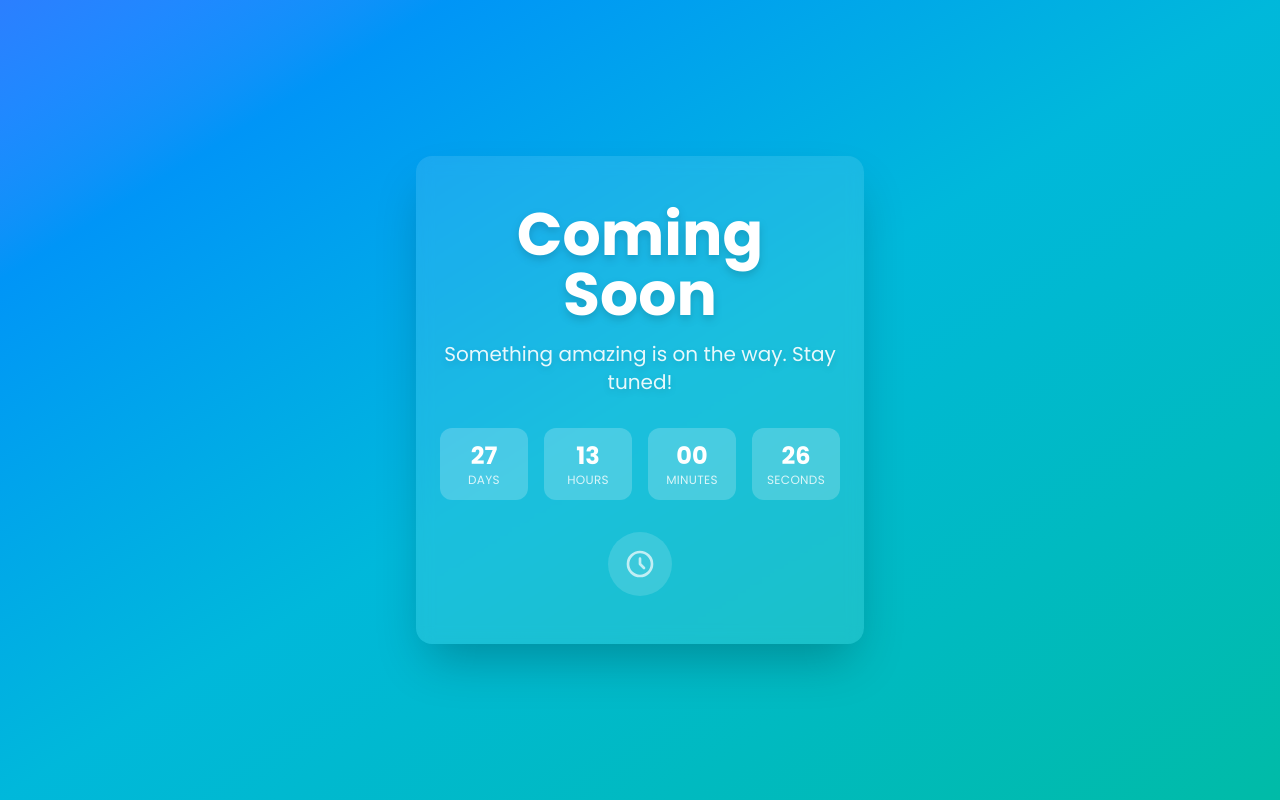
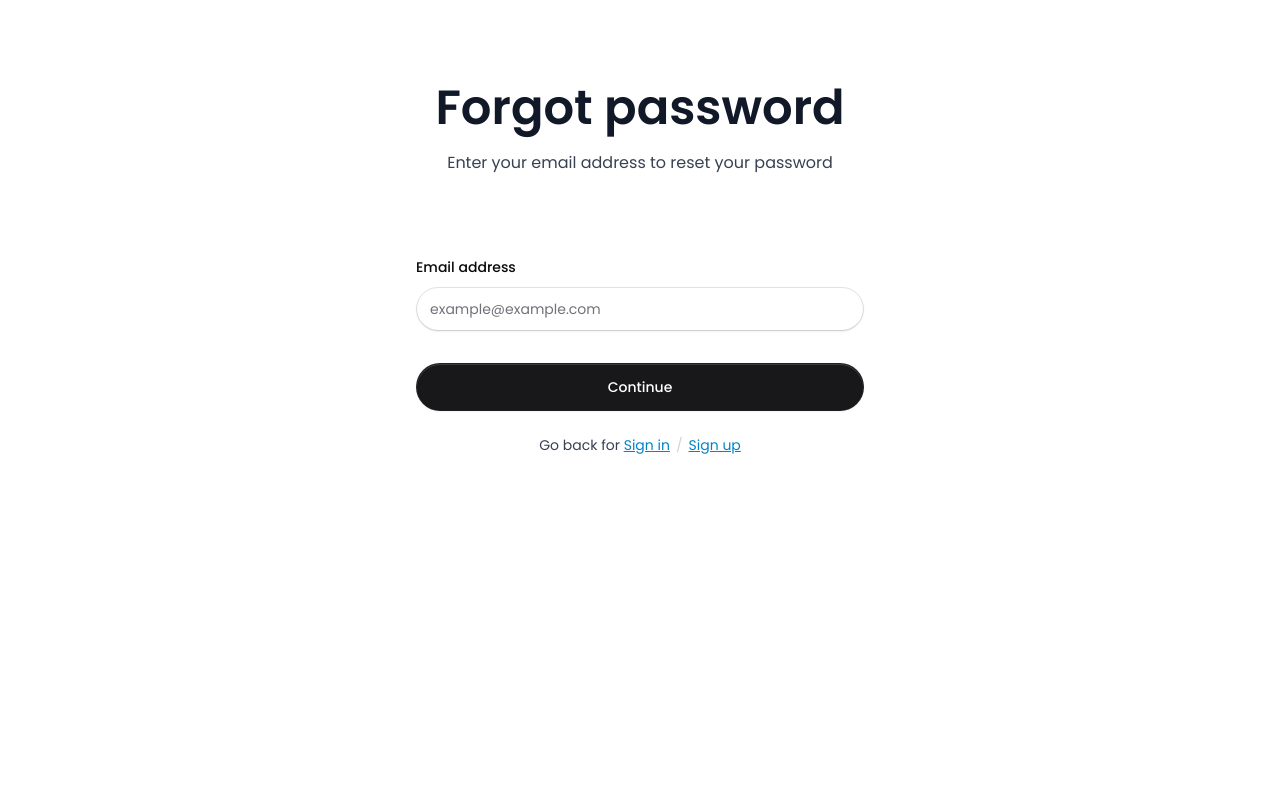
Before and after one commit to Anindoroyapu/4001-nx-mooni, a Next.js app: page /forgot-password in a window 1280 px wide. Built offline with nearby package versions, Linux system fonts and the light colour scheme.

Commit message:
Refactor layout and header components by removing unused imports and commented code for cleaner structure

```diff
--- a/src/app/layout.tsx
+++ b/src/app/layout.tsx
@@ -1,11 +1,7 @@
-'use client'
 import Aside from '@/components/aside'
 import '@/styles/tailwind.css'
-import { Metadata } from 'next'
 import { Poppins } from 'next/font/google'
 import GlobalClient from './GlobalClient'
-import useCountDownTime from '@/hooks/useCountDownTime'
-import { useEffect, useState } from 'react'
 
 const poppins = Poppins({
   subsets: ['latin'],
@@ -13,105 +9,25 @@ const poppins = Poppins({
   weight: ['300', '400', '500', '600', '700'],
 })
 
-// export const metadata: Metadata = {
-//   title: {
-//     template: '%s - Mooni',
-//     default: 'Mooni',
-//   },
-//   description:
-//     'Mooni is a modern and elegant template for Next.js, Tailwind CSS, and TypeScript. It is designed to be simple and easy to use, with a focus on performance and accessibility.',
-//   keywords: ['Next.js', 'Tailwind CSS', 'TypeScript', 'Mooni', 'Headless UI', 'Fashion', 'E-commerce'],
-// }
+export const metadata = {
+  title: {
+    template: '%s - Mooni',
+    default: 'Mooni',
+  },
+  description:
+    'Mooni is a modern and elegant template for Next.js, Tailwind CSS, and TypeScript. It is designed to be simple and easy to use, with a focus on performance and accessibility.',
+  keywords: ['Next.js', 'Tailwind CSS', 'TypeScript', 'Mooni', 'Headless UI', 'Fashion', 'E-commerce'],
+}
 
 export default function RootLayout({ children }: { children: React.ReactNode }) {
-  const targetDate = new Date("2026-01-15T00:00:00").getTime();
-
-  const calculateTimeLeft = () => {
-    const now = new Date().getTime();
-    const difference = targetDate - now;
-    if (difference <= 0) {
-      return null;
-    }
-
-    return {
-      days: Math.floor(difference / (1000 * 60 * 60 * 24)),
-      hours: Math.floor((difference / (1000 * 60 * 60)) % 24),
-      minutes: Math.floor((difference / (1000 * 60)) % 60),
-      seconds: Math.floor((difference / 1000) % 60),
-    };
-  };
-
-  const [timeLeft, setTimeLeft] = useState(calculateTimeLeft());
-
-  useEffect(() => {
-    const timer = setInterval(() => {
-      setTimeLeft(calculateTimeLeft());
-    }, 1000);
-
-    return () => clearInterval(timer);
-  }, []);
   return (
     <html lang="en" className={poppins.className}>
       <body className="bg-white text-neutral-900 dark:bg-neutral-900 dark:text-neutral-200">
         <Aside.Provider>
-          {/* {children} */}
-         <div className="min-h-screen flex items-center justify-center bg-gradient-to-br
-from-blue-500 via-cyan-500 to-teal-500
-dark:from-blue-900 dark:via-cyan-900 dark:to-teal-900">
-      <div className="text-center px-6 py-12 bg-white/10 backdrop-blur-sm rounded-2xl shadow-2xl max-w-md mx-auto">
-        <h1 className="text-4xl md:text-6xl font-bold text-white mb-4 drop-shadow-lg">
-          Coming Soon
-        </h1>
-
-        <p className="text-lg md:text-xl text-white/90 mb-8 drop-shadow-md">
-          Something amazing is on the way. Stay tuned!
-        </p>
-
-        {timeLeft ? (
-          <div className="grid grid-cols-4 gap-4 text-white mb-8">
-            {Object.entries(timeLeft).map(([label, value]) => (
-              <div
-                key={label}
-                className="bg-white/20 rounded-xl py-3 px-2"
-              >
-                <div className="text-2xl font-bold">
-                  {String(value).padStart(2, "0")}
-                </div>
-                <div className="text-xs uppercase tracking-wide opacity-80">
-                  {label}
-                </div>
-              </div>
-            ))}
-          </div>
-        ) : (
-          <p className="text-white text-xl font-semibold">
-            🚀 We are live now!
-          </p>
-        )}
-
-        <div className="animate-pulse">
-          <div className="w-16 h-16 bg-white/20 rounded-full mx-auto flex items-center justify-center">
-            <svg
-              className="w-8 h-8 text-white"
-              fill="none"
-              stroke="currentColor"
-              viewBox="0 0 24 24"
-            >
-              <path
-                strokeLinecap="round"
-                strokeLinejoin="round"
-                strokeWidth={2}
-                d="M12 8v4l3 3m6-3a9 9 0 11-18 0 9 9 0 0118 0z"
-              />
-            </svg>
-          </div>
-        </div>
-      </div>
-    </div>
+          {children}
 
           {/* Client component: Toaster, ... */}
           <GlobalClient />
-
         </Aside.Provider>
       </body>
     </html>
--- a/src/components/Header/AvatarDropdown.tsx
+++ b/src/components/Header/AvatarDropdown.tsx
@@ -1,12 +1,8 @@
 'use client'
 
-import avatarImage from '@/images/users/avatar4.jpg'
-import Avatar from '@/shared/Avatar/Avatar'
 import { Popover, PopoverButton, PopoverPanel } from '@headlessui/react'
 import { UserCircle02Icon } from '@hugeicons/core-free-icons'
 import { HugeiconsIcon } from '@hugeicons/react'
-import { Divider } from '../Divider'
-import { Link } from '../Link'
 
 interface Props {
   className?: string
@@ -25,7 +21,7 @@ export default function AvatarDropdown({ className }: Props) {
           anchor="bottom end"
           className="z-10 mt-3 w-80 rounded-3xl px-4 shadow-lg ring-1 ring-black/5 transition duration-200 ease-in-out data-closed:translate-y-1 data-closed:opacity-0 sm:px-0"
         >
-          <div className="relative grid grid-cols-1 gap-6 bg-white px-6 py-7 dark:bg-neutral-800">
+          {/* <div className="relative grid grid-cols-1 gap-6 bg-white px-6 py-7 dark:bg-neutral-800">
             <div className="flex items-center space-x-3">
               <Avatar imgUrl={avatarImage.src} sizeClass="size-12" />
 
@@ -37,7 +33,6 @@ export default function AvatarDropdown({ className }: Props) {
 
             <Divider />
 
-            {/* ------------------ 1 --------------------- */}
             <Link
               href={'/account'}
               className="-m-3 flex items-center rounded-lg p-2 transition duration-150 ease-in-out hover:bg-neutral-100 focus:outline-hidden focus-visible:ring-3 focus-visible:ring-orange-500/50 dark:hover:bg-neutral-700"
@@ -65,7 +60,6 @@ export default function AvatarDropdown({ className }: Props) {
               </div>
             </Link>
 
-            {/* ------------------ 2 --------------------- */}
             <Link
               href={'/orders'}
               className="-m-3 flex items-center rounded-lg p-2 transition duration-150 ease-in-out hover:bg-neutral-100 focus:outline-hidden focus-visible:ring-3 focus-visible:ring-orange-500/50 dark:hover:bg-neutral-700"
@@ -111,7 +105,6 @@ export default function AvatarDropdown({ className }: Props) {
               </div>
             </Link>
 
-            {/* ------------------ 2 --------------------- */}
             <Link
               href={'/account-wishlists'}
               className="-m-3 flex items-center rounded-lg p-2 transition duration-150 ease-in-out hover:bg-neutral-100 focus:outline-hidden focus-visible:ring-3 focus-visible:ring-orange-500/50 dark:hover:bg-neutral-700"
@@ -134,7 +127,7 @@ export default function AvatarDropdown({ className }: Props) {
 
             <Divider />
 
-            {/* ------------------ 2 --------------------- */}
+
             <Link
               href={'#'}
               className="-m-3 flex items-center rounded-lg p-2 transition duration-150 ease-in-out hover:bg-neutral-100 focus:outline-hidden focus-visible:ring-3 focus-visible:ring-orange-500/50 dark:hover:bg-neutral-700"
@@ -190,7 +183,6 @@ export default function AvatarDropdown({ className }: Props) {
               </div>
             </Link>
 
-            {/* ------------------ 2 --------------------- */}
             <Link
               href={'#'}
               className="-m-3 flex items-center rounded-lg p-2 transition duration-150 ease-in-out hover:bg-neutral-100 focus:outline-hidden focus-visible:ring-3 focus-visible:ring-orange-500/50 dark:hover:bg-neutral-700"
@@ -224,7 +216,7 @@ export default function AvatarDropdown({ className }: Props) {
                 <p className="text-sm font-medium">{'Log out'}</p>
               </div>
             </Link>
-          </div>
+          </div> */}
         </PopoverPanel>
       </Popover>
     </div>
--- a/src/components/Header/Header.tsx
+++ b/src/components/Header/Header.tsx
@@ -6,9 +6,7 @@ import { FC } from 'react'
 import AvatarDropdown from './AvatarDropdown'
 import CartBtn from './CartBtn'
 import CategoriesDropdown from './CategoriesDropdown'
-import CurrLangDropdown from './CurrLangDropdown'
 import HamburgerBtnMenu from './HamburgerBtnMenu'
-import MegaMenuPopover from './MegaMenuPopover'
 import SearchBtnPopover from './SearchBtnPopover'
 export interface HeaderProps {
   hasBorderBottom?: boolean
```
Also changed, not shown: 1 other file (tests, documents, lock files or other folders).
